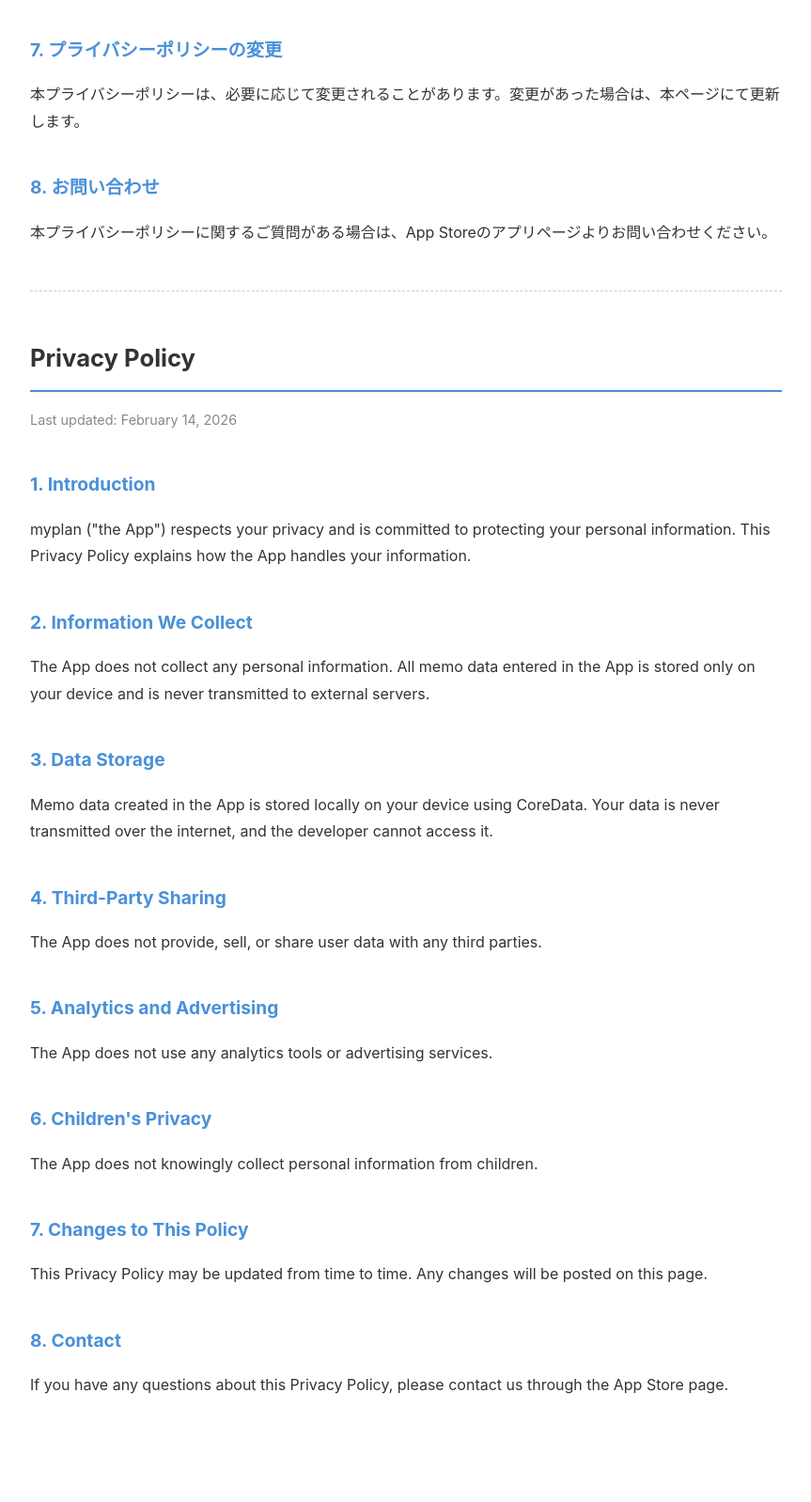
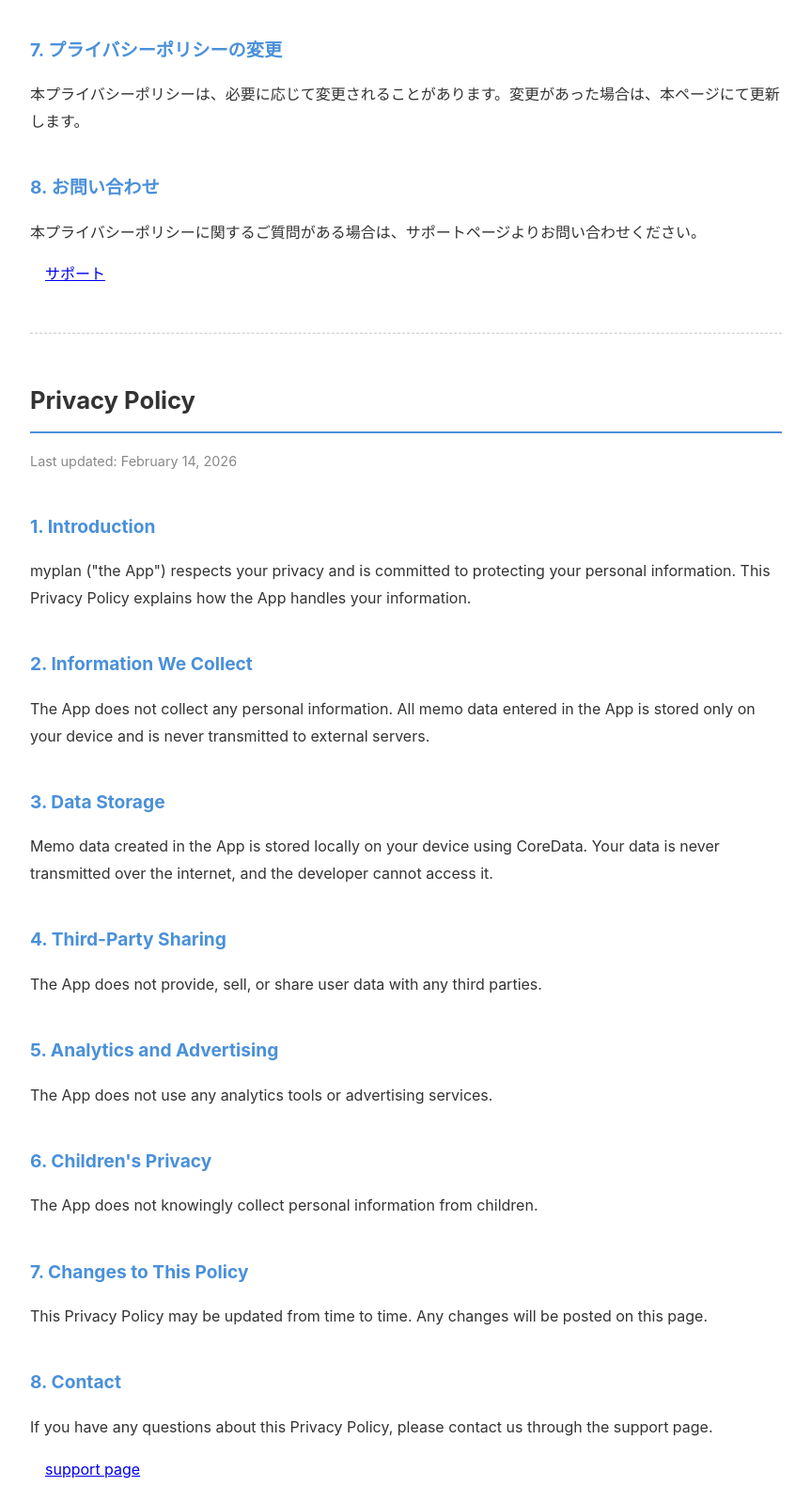
Before and after one commit to Eschpon/memoapp_policy, a plain HTML site: page privacy_policy.html in a window 1280 px wide. Shown: the part 934-2532 px from the top of the page at 94% size, without its empty margins (208-1071 px from the left). Before the commit the page ends 2458 px from the top, so only its background shows below. Drawn offline with Linux system fonts and the light colour scheme.

Commit message:
Update privacy_policy.html

```diff
--- a/privacy_policy.html
+++ b/privacy_policy.html
@@ -50,7 +50,7 @@
 <p>本プライバシーポリシーは、必要に応じて変更されることがあります。変更があった場合は、本ページにて更新します。</p>
 
 <h2>8. お問い合わせ</h2>
-<p>本プライバシーポリシーに関するご質問がある場合は、App Storeのアプリページよりお問い合わせください。</p>
+<p>本プライバシーポリシーに関するご質問がある場合は、サポートページよりお問い合わせください。</p>　<a href="./support.html">サポート</a>
 
 <hr class="lang-separator">
 
@@ -79,7 +79,7 @@
 <p>This Privacy Policy may be updated from time to time. Any changes will be posted on this page.</p>
 
 <h2>8. Contact</h2>
-<p>If you have any questions about this Privacy Policy, please contact us through the App Store page.</p>
+<p>If you have any questions about this Privacy Policy, please contact us through the support page.</p>　<a href="./support.html">support page</a>
 
 </body>
 </html>
```
